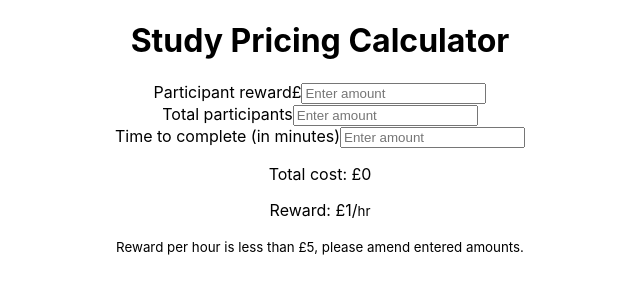
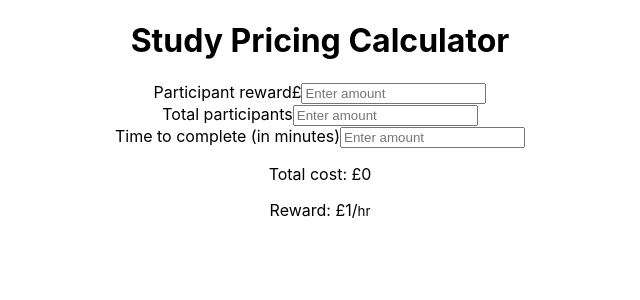
Before and after one commit to prolific-oss/fe-react-assignment, a React (Create React App) app: page / in a window 1280 px wide. Shown: the top 300 px of the page, without its empty margins (320-960 px from the left). Built offline with nearby package versions, Linux system fonts and the light colour scheme.

Commit message:
remove error message component

```diff
--- a/src/components/PricingCalculator/index.js
+++ b/src/components/PricingCalculator/index.js
@@ -51,9 +51,6 @@ function PricingCalculator({
     <div>
       <p>Total cost: <span>£{totalCost}</span></p>
       <p>Reward: <span>£{rewardPerHour}/<small>hr</small></span></p>
-      {rewardPerHour < 5 && (
-        <small>Reward per hour is less than £5, please amend entered amounts.</small>
-      )}
     </div>
   </>
 }
```
